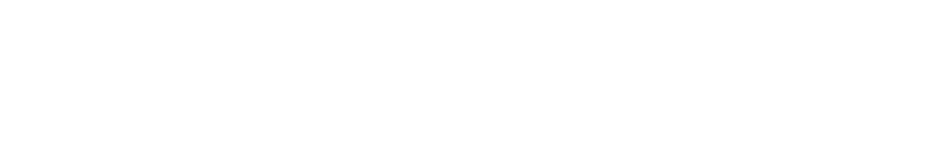
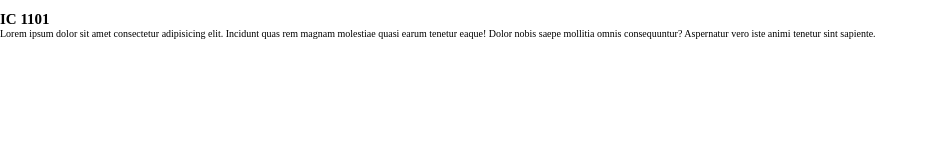
Before and after one commit to macedocmateus/galaxies, a plain HTML site: page index.html in a window 1280 px wide. Shown: the whole page, without its empty margins (0-938 px from the left). Drawn offline with Linux system fonts and the light colour scheme.

Commit message:
add assets

```diff
--- a/index.html
+++ b/index.html
@@ -7,6 +7,14 @@
   <link rel="stylesheet" href="style.css">
 </head>
 <body>
-
+  <main>
+    <div class="card">
+      <img src="" alt="">
+      <h2>IC 1101</h2>
+      <p>Lorem ipsum dolor sit amet consectetur adipisicing elit. Incidunt quas rem magnam
+        molestiae quasi earum tenetur eaque! Dolor nobis saepe mollitia omnis consequuntur?
+        Aspernatur vero iste animi tenetur sint sapiente.</p>
+    </div>
+  </main>
 </body>
 </html>
--- a/style.css
+++ b/style.css
@@ -0,0 +1,9 @@
+* {
+  padding: 0;
+  margin: 0;
+  box-sizing: border-box;
+}
+
+:root {
+  font-size: 62.5%;
+}
```
Also changed, not shown: assets/image 1.jpg (added), assets/image 2.jpg (added), assets/image 3.jpg (added), assets/image 4.jpg (added), assets/image 5.jpg (added), assets/image 6.jpg (added).
